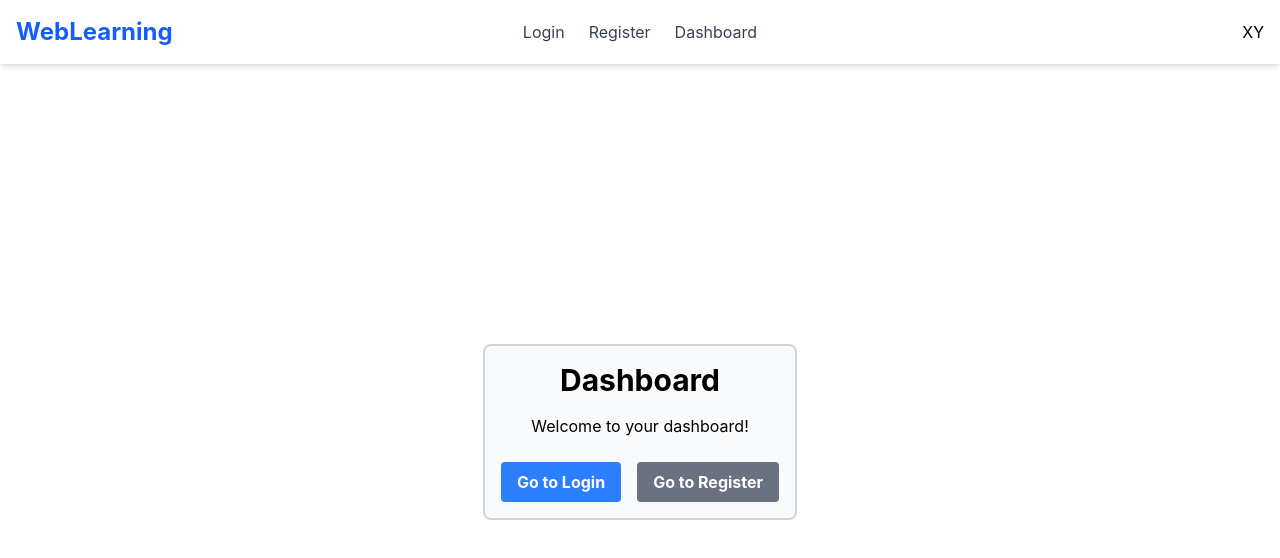
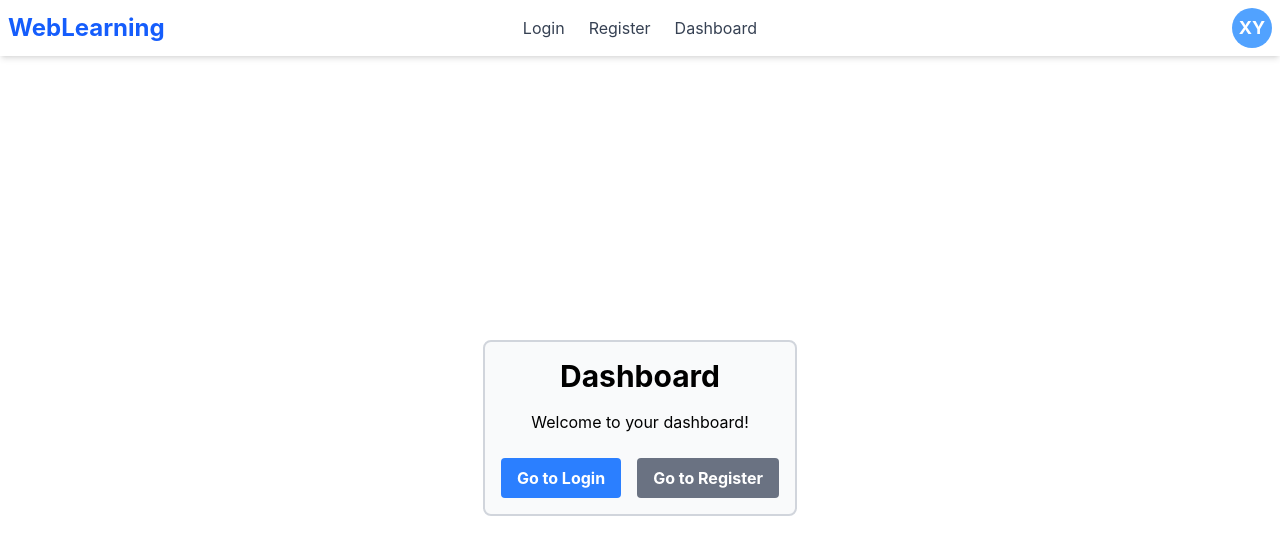
Before and after one commit to bogiszabo30/WebLearning, a Vue app in the folder Frontend/web-learning/: page / in a window 1280 px wide. Shown: the top 558 px of the page. Built offline with nearby package versions, Linux system fonts and the light colour scheme.

Commit message:
add menu

```diff
--- a/Frontend/web-learning/src/components/AppNavBar.vue
+++ b/Frontend/web-learning/src/components/AppNavBar.vue
@@ -1,11 +1,23 @@
 <script setup>
+import { ref } from 'vue'
 import { RouterLink } from 'vue-router'
+import { UserRound, LogOut } from 'lucide-vue-next'
+
+const isMenuOpen = ref(false)
+
+const toggleMenu = () => {
+    isMenuOpen.value = !isMenuOpen.value
+}
+
+const closeMenu = () => {
+    isMenuOpen.value = false
+}
 </script>
 
 
 <template>
     <nav class="sticky top-0 z-50 bg-white shadow-md">
-        <div class="max-w-7xl mx-auto px-4 py-4 flex items-center justify-between relative">
+        <div class="max-w-7xl mx-auto p-2 flex items-center justify-between relative">
             <div class="text-2xl font-bold text-blue-600">WebLearning</div>
             <div id="nav-links" class="flex gap-6 absolute left-1/2 -translate-x-1/2">
                 <RouterLink to="/login" class="text-gray-700 hover:text-blue-600 transition">
@@ -18,8 +30,26 @@ import { RouterLink } from 'vue-router'
                     Dashboard
                 </RouterLink>
             </div>
-            <div>
-                XY
+            <div class="relative">
+                <button @click="toggleMenu"
+                    class="size-10 bg-blue-400 rounded-full flex items-center justify-center text-white font-bold text-lg hover:bg-blue-500 transition cursor-pointer">
+                    XY
+                </button>
+
+                <div v-if="isMenuOpen" @click="closeMenu" class="fixed inset-0 z-40"></div>
+
+                <div v-if="isMenuOpen"
+                    class="border border-gray-200 absolute right-0 mt-2 w-48 bg-white rounded-lg shadow-lg z-50 overflow-hidden">
+                    <button class="w-full text-left px-3 py-2 text-gray-700 hover:bg-blue-50 transition">
+                        <UserRound class="inline size-5" />
+                        Profil
+                    </button>
+                    <div class="border-t border-gray-200"></div>
+                    <button class="w-full text-left px-3 py-2 text-red-600 hover:bg-red-50 transition">
+                        <LogOut class="inline size-5" />
+                        Kilépés
+                    </button>
+                </div>
             </div>
         </div>
     </nav>
```
